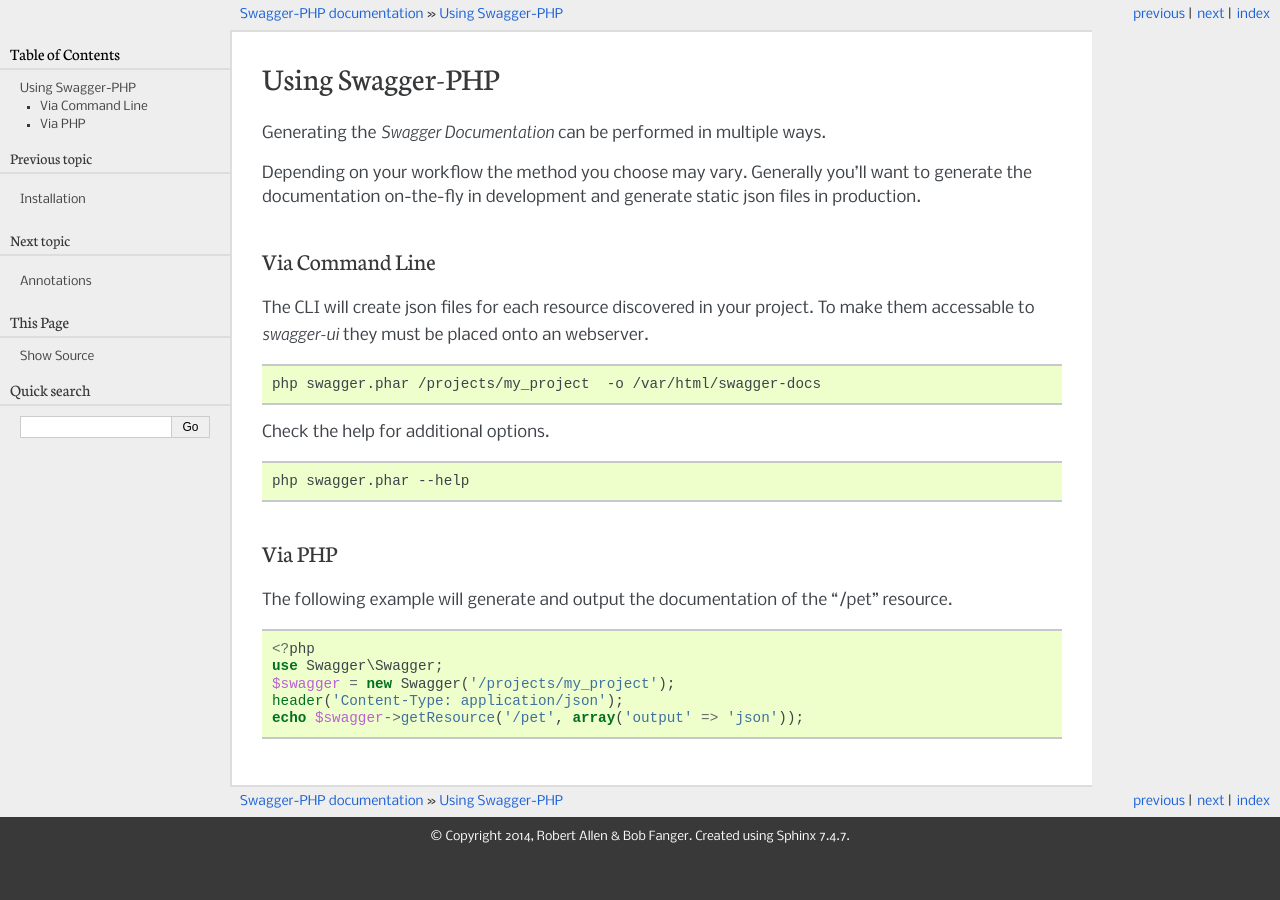
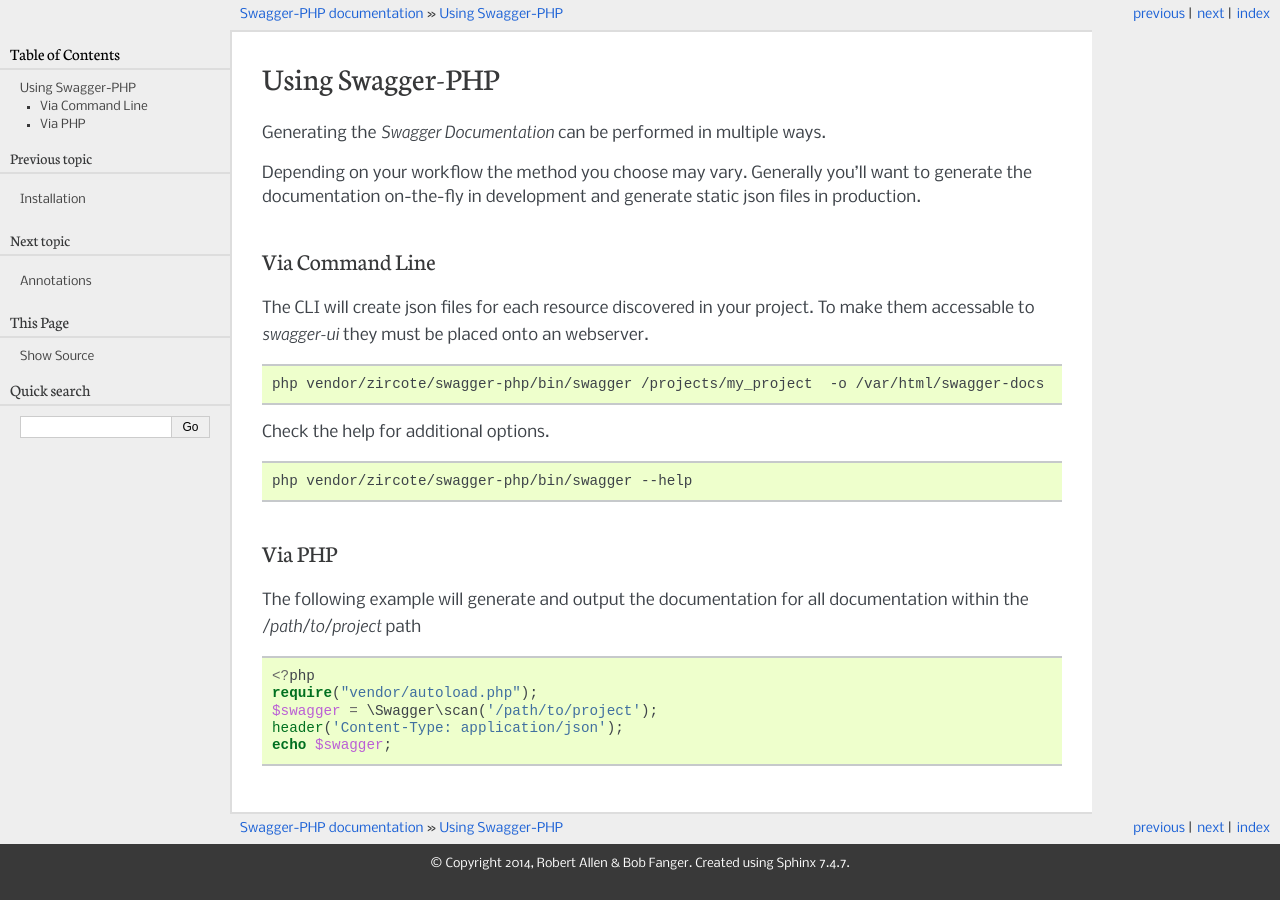
Before and after one commit to zircote/swagger-php, a Sphinx documentation site: the page built from docs/using_swagger.rst, in a window 1280 px wide. Built offline with Sphinx 7.4.7, drawn with Linux system fonts in a browser that asks for light colours.

Commit message:
Updated Documentation

```diff
--- a/docs/using_swagger.rst
+++ b/docs/using_swagger.rst
@@ -16,24 +16,24 @@
 
 .. code-block:: bash
 
-    php swagger.phar /projects/my_project  -o /var/html/swagger-docs
+    php vendor/zircote/swagger-php/bin/swagger /projects/my_project  -o /var/html/swagger-docs
 
 Check the help for additional options.
 
 .. code-block:: bash
 
-    php swagger.phar --help
+    php vendor/zircote/swagger-php/bin/swagger --help
 
 
 Via PHP
 *****************
 
-The following example will generate and output the documentation of the "/pet" resource.
+The following example will generate and output the documentation for all documentation within the `/path/to/project` path
 
 .. code-block:: php
 
     <?php
-    use Swagger\Swagger;
-    $swagger = new Swagger('/projects/my_project');
+    require("vendor/autoload.php");
+    $swagger = \Swagger\scan('/path/to/project');
     header('Content-Type: application/json');
-    echo $swagger->getResource('/pet', array('output' => 'json'));
+    echo $swagger;
```
